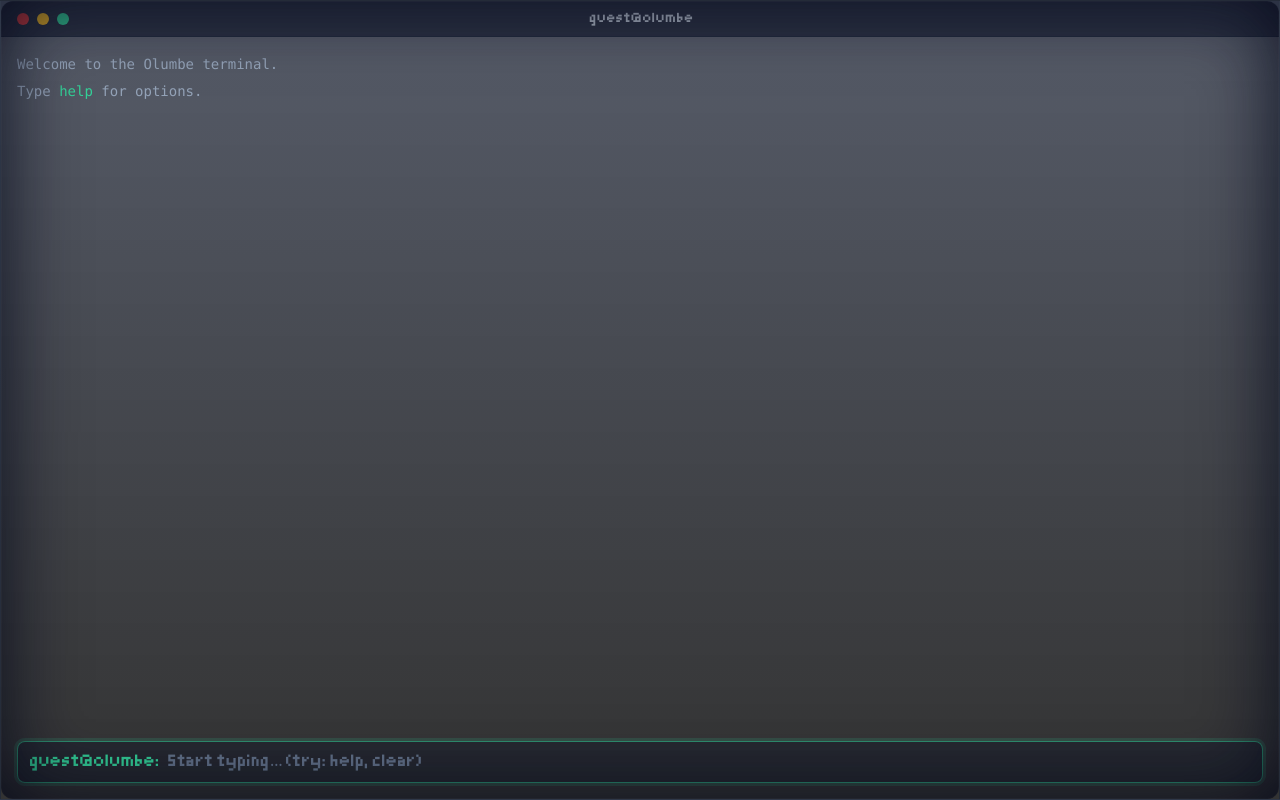
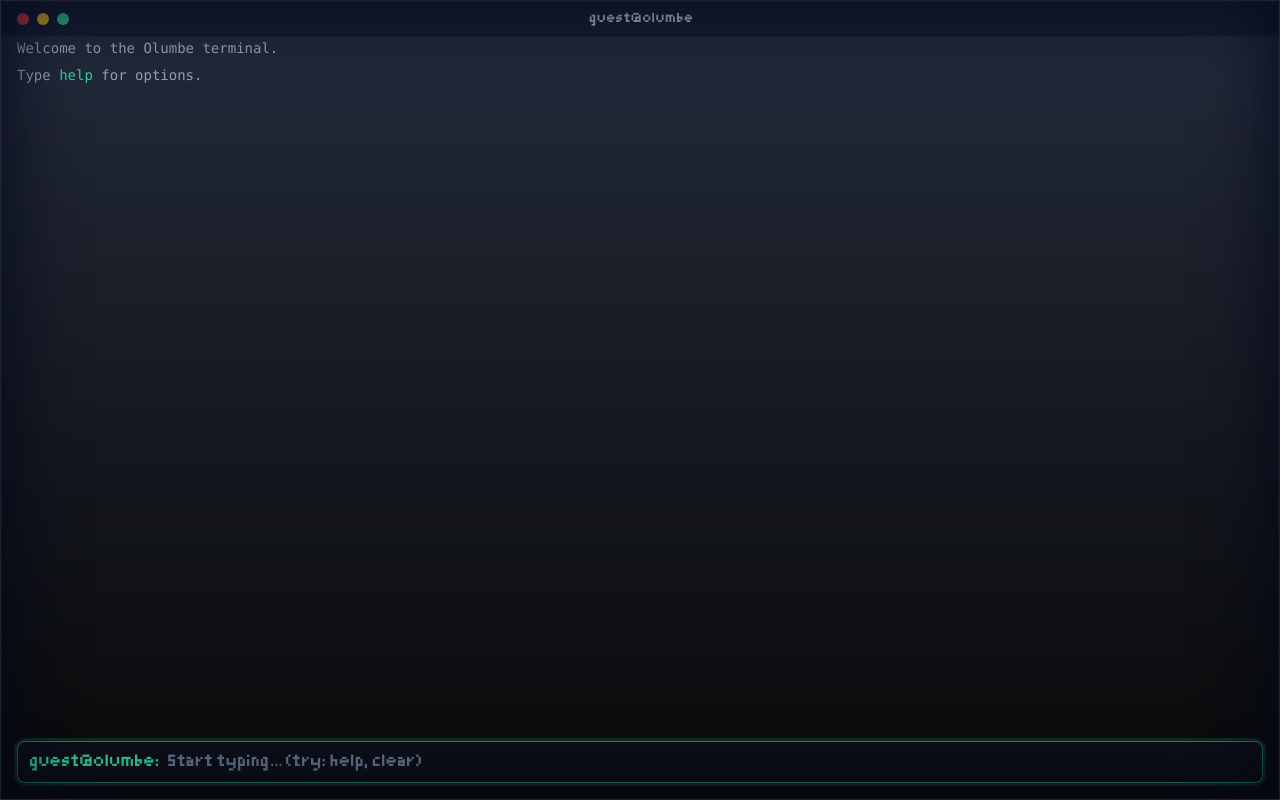
Before and after one commit to volumbe/olumbe, an Astro site: page /terminal in a window 1280 px wide. Built offline with nearby package versions, Linux system fonts and the light colour scheme; Astro itself is replaced by a stand-in of ours.

Commit message:
improve ui

```diff
--- a/src/layouts/Layout.astro
+++ b/src/layouts/Layout.astro
@@ -43,7 +43,7 @@ const { title } = Astro.props;
     </style>
   </head>
   <body
-    class="font-sans h-[95vh] sm:h-screen w-screen flex flex-col items-center justify-center"
+    class="font-sans min-h-screen min-w-screen size-full flex flex-col items-center justify-center bg-gradient-to-b from-slate-900/70 to-black/80"
   >
     <slot />
   </body>
--- a/src/pages/terminal.astro
+++ b/src/pages/terminal.astro
@@ -3,7 +3,7 @@ import Layout from "../layouts/Layout.astro";
 ---
 
 <Layout title="/terminal">
-  <main class="w-full h-full px-0 sm:px-0">
+  <main class="w-full h-screen px-0 sm:px-0">
     <section
       class="relative h-full w-full flex flex-col rounded-none border border-slate-800/70 bg-gradient-to-b from-slate-900/70 to-black/80 shadow-2xl shadow-emerald-500/10 backdrop-blur-md overflow-hidden"
     >
@@ -21,9 +21,11 @@ import Layout from "../layouts/Layout.astro";
         <div class="w-12" aria-hidden="true"></div>
       </header>
 
-      <div class="p-3 sm:p-4 flex-1 flex flex-col min-h-0">
+      <div
+        class="px-4 pt-0 pb-3 sm:px-4 sm:pt-0 sm:pb-4 flex-1 flex flex-col min-h-0"
+      >
         <div
-          class="font-mono text-sm leading-relaxed text-slate-200/95 flex-1 overflow-y-auto pr-2"
+          class="font-mono text-sm leading-relaxed text-slate-200/95 flex-1 overflow-y-auto pr-2 no-scrollbar"
           data-terminal-output
           aria-live="polite"
           aria-relevant="additions"
@@ -55,7 +57,7 @@ import Layout from "../layouts/Layout.astro";
       </div>
 
       <div
-        class="pointer-events-none absolute inset-0 rounded-xl ring-1 ring-inset ring-white/5"
+        class="pointer-events-none absolute inset-0 ring-1 ring-inset ring-white/5"
       >
       </div>
     </section>
@@ -158,13 +160,22 @@ import Layout from "../layouts/Layout.astro";
     @tailwind components;
     @tailwind utilities;
 
+    /* Hide scrollbar but keep scroll functionality */
+    .no-scrollbar {
+      -ms-overflow-style: none; /* IE and Edge */
+      scrollbar-width: none; /* Firefox */
+    }
+    .no-scrollbar::-webkit-scrollbar {
+      display: none; /* Chrome, Safari, Opera */
+    }
+
     /* Subtle vignette */
     section::after {
       content: "";
       position: absolute;
       inset: 0;
       pointer-events: none;
-      border-radius: 0.75rem;
+      border-radius: 0;
       box-shadow: inset 0 0 80px rgba(2, 6, 23, 0.9);
     }
   </style>
```
